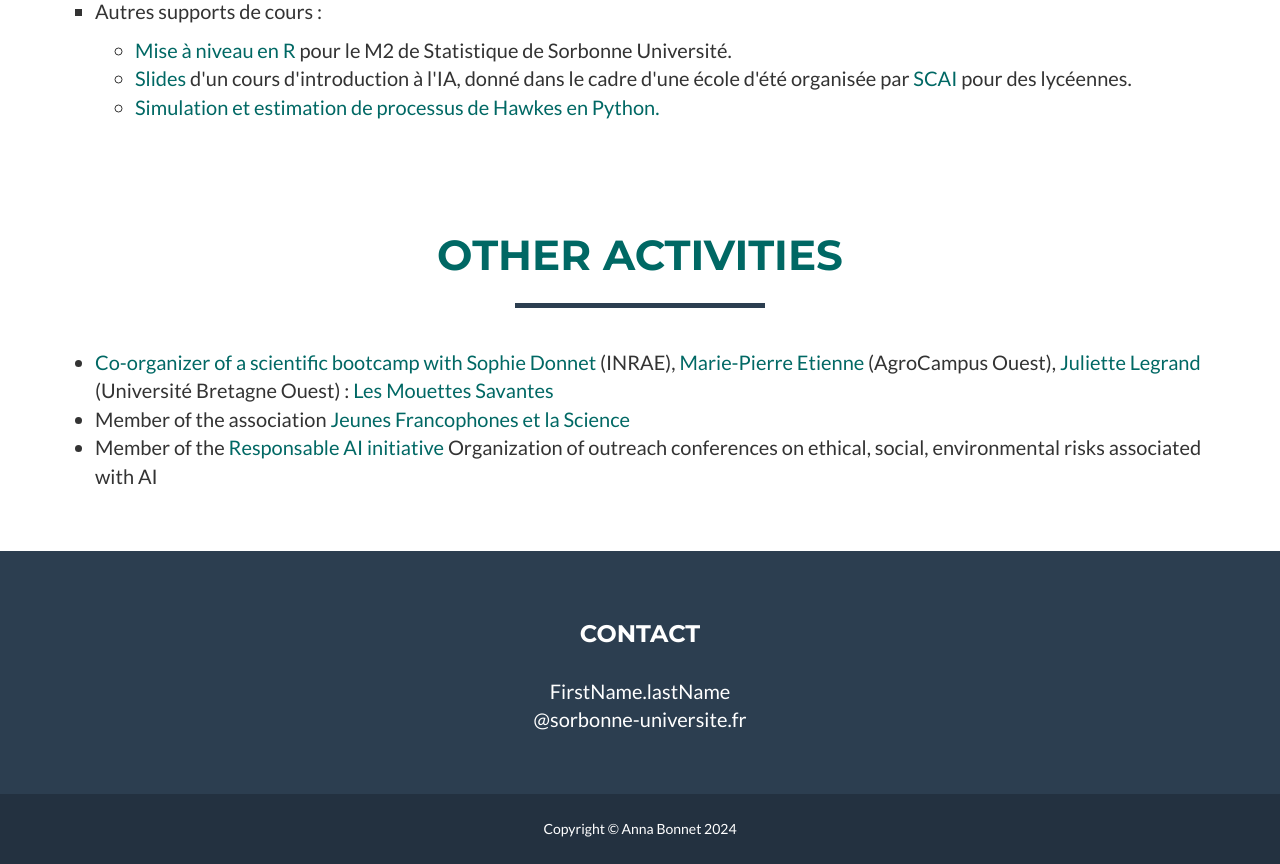
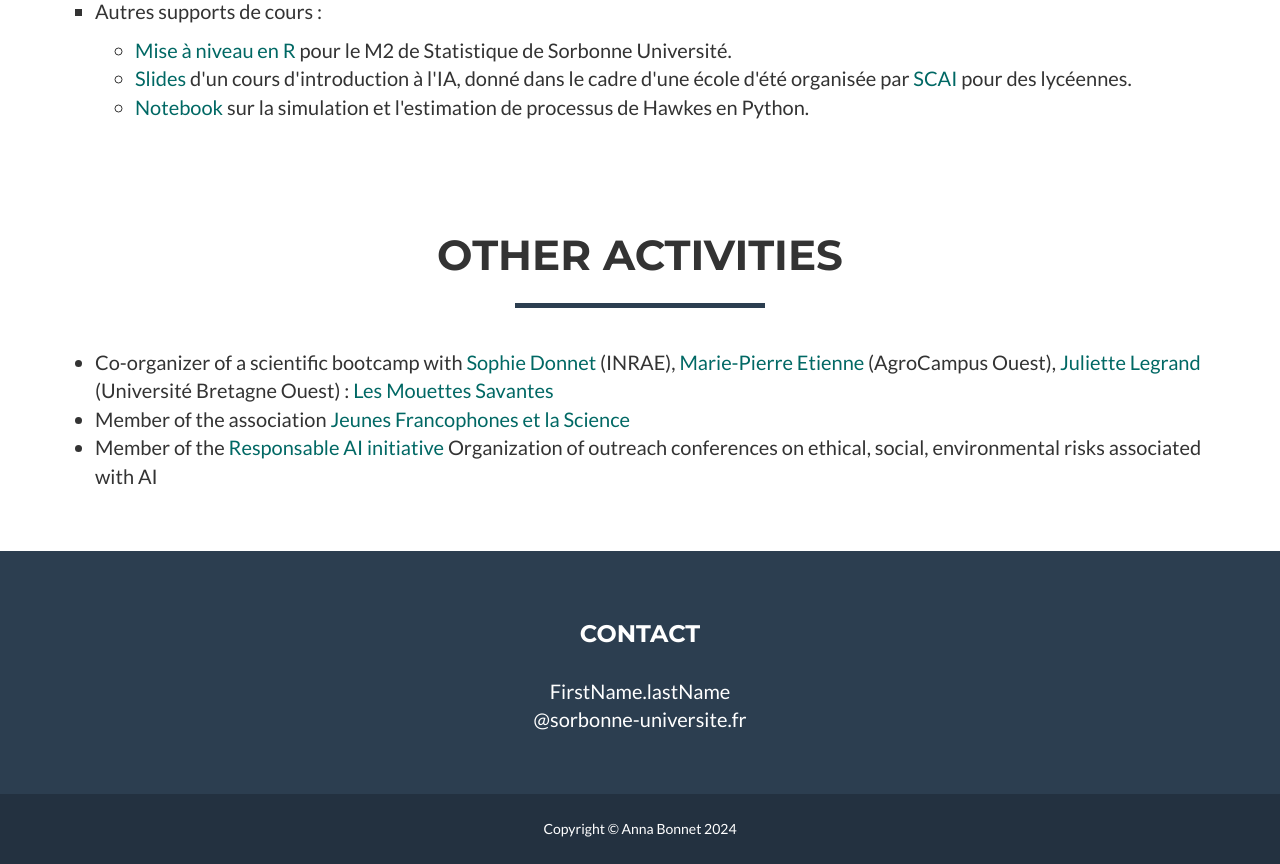
Before and after one commit to AnnaBonnet/AnnaBonnet.github.io, a website: page index.html in a window 1280 px wide. Shown: the part 3040-3904 px from the top of the page. Drawn offline with nearby package versions, Linux system fonts and the light colour scheme.

Commit message:
tp python modif

```diff
--- a/index.html
+++ b/index.html
@@ -215,7 +215,7 @@
                 <ul>
                     <li>  <a href="https://github.com/AnnaBonnet/M2_Stats_MiseANiveau"> Mise à niveau en R</a> pour le M2 de Statistique de Sorbonne Université.</li>
                       <li>  <a href="https://AnnaBonnet.github.io/files/Intro_IA_SCAI_AB.pdf"> Slides </a> d'un cours d'introduction à l'IA, donné dans le cadre d'une école d'été organisée par <a href="https://scai.sorbonne-universite.fr/"> SCAI </a> pour des lycéennes.</li>
-                      <li>  <a href="https://AnnaBonnet.github.io/files/notebook_etudiants.ipynb"> Simulation et estimation de processus de Hawkes en Python.</li>
+                      <li>  <a href="https://AnnaBonnet.github.io/files/notebook_etudiants.ipynb"> Notebook </a> sur la simulation et l'estimation de processus de Hawkes en Python.</li>
                    </ul>
                   </ul>
             </div>
```
